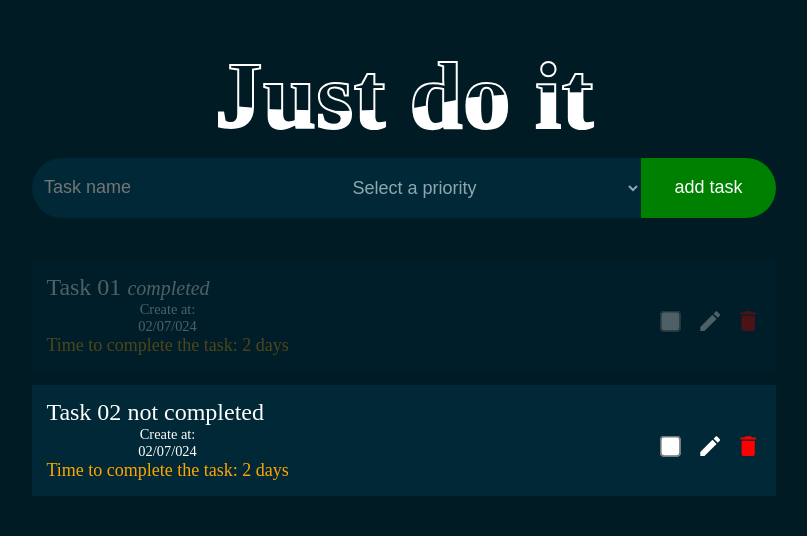
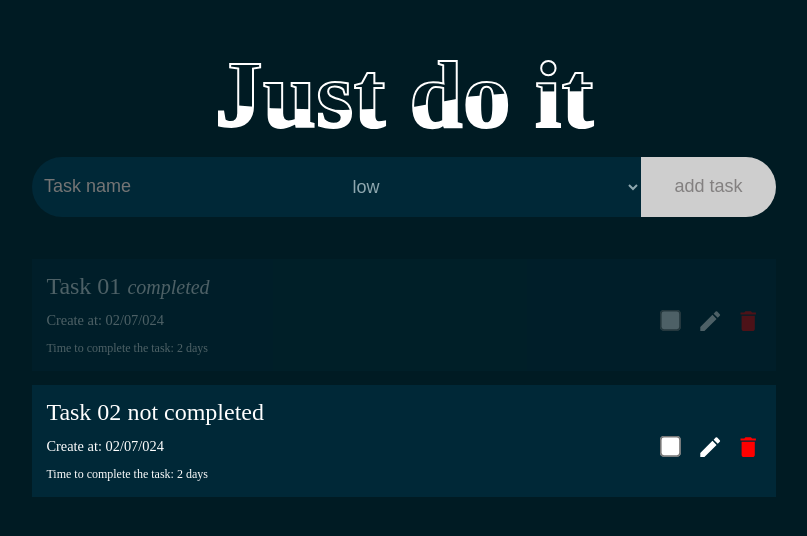
Before and after one commit to TiagoSilva34/Task-Organizer, a React (Vite) app: page / in a window 1280 px wide. Shown: the part 122-658 px from the top of the page, without its empty margins (236-1043 px from the left). Built offline with nearby package versions, Linux system fonts and the light colour scheme.

Commit message:
feat: criando component de task e estruturando alguns estilos no arquivo sass

```diff
--- a/src/pages/Task/index.tsx
+++ b/src/pages/Task/index.tsx
@@ -1,22 +1,102 @@
+import { useCallback, useEffect, useMemo, useState } from "react";
 import { Button } from "../../shared/components/Button";
 import { Form } from "../../shared/components/Form";
 import { Input } from "../../shared/components/Input";
 import { Select } from "../../shared/components/Select";
 import { TaskItem } from "./TaskItem";
-import './styles.scss'
+import "./styles.scss";
+import { Modal } from "../../shared/components/modal";
+import { useModel } from "../../shared/hooks/useModal";
 
 export const Task = () => {
+  const [title, setTitle] = useState<string>("");
+  const [priority, setPriority] = useState<string>("");
+  const [modalName, setMadalName] = useState<string>("")
+  const { toggle, isOpen } = useModel();
+
+  const enableBtnAdd = useMemo(() => {
+    if (title.length > 3 && priority.length && priority !== "default-value")
+      return false;
+    else return true;
+  }, [title, priority]);
+
+  const handleFormTitle = useCallback(
+    (value: string) => {
+      setTitle(value);
+    },
+    [title]
+  );
+
+  const handleFormPriority = useCallback(
+    (value: string) => {
+      setPriority(value);
+    },
+    [title]
+  );
+
+  const handleOpeModal = (name: string) => {
+    setMadalName(name)
+    toggle()
+  }
+
+  const setEndDate = () => {
+    console.log('Hello')
+    toggle()
+  }
+
   return (
     <div className="container p">
+      {modalName === "set-date-modal" && (
+        <Modal isOpen={isOpen} toggle={toggle}>
+        <h1>Do you want to set a date to complete the task?</h1>
+        <Form onSubmit={() => {}} className="form-set-date">
+          <Input type="date" value="" onChange={() => {}} className="date" />
+          <div className="modal-actions-date">
+            <Button
+              type="button"
+              onClick={() => setEndDate()}
+              className="btn-modal-date font-regular"
+              disabled={false}
+            >
+              add date
+            </Button>
+          </div>
+        </Form>
+      </Modal>
+      )}
       <div className="container-title">
         <h1 className="font-bold text-center title m">Just do it</h1>
         <h1 className="font-bold text-center title m">Just do it</h1>
       </div>
       <div className="form-container">
         <Form className="task-form" onSubmit={() => {}}>
-          <Input className="title-field mb" type="text" value="" placeholder="Task name" onChange={() => {}} />
-          <Select className="priority-list" onChange={() => {}} />
-          <Button className="btn-add mb mt" disabled={false} type="button" onClick={() => {}}>add task</Button>
+          <Input
+            className="title-field mb"
+            type="text"
+            value={title}
+            placeholder="Task name"
+            onChange={(event) => handleFormTitle(event.target.value)}
+          />
+          <Select
+            className="priority-list"
+            value={priority}
+            onChange={(event: any) => handleFormPriority(event.target.value)}
+          >
+            <option value="default-value">Select a priority</option>
+            <option value="low">low</option>
+            <option value="medium">medium</option>
+            <option value="high">high</option>
+          </Select>
+          <Button
+            className={
+              enableBtnAdd ? "disabled btn-add mb mt" : " enabled btn-add mb mt"
+            }
+            disabled={enableBtnAdd}
+            type="button"
+            onClick={() => handleOpeModal('set-date-modal')}
+          >
+            add task
+          </Button>
         </Form>
       </div>
 
--- a/src/pages/Task/styles.scss
+++ b/src/pages/Task/styles.scss
@@ -1,6 +1,5 @@
 @use '../../styles/mixins';
 @use '../../styles/_variables.sass';
-
 
 .container-title {
     width: 100%;
@@ -80,13 +79,24 @@
 }
 
 .form-container .btn-add {
-    background-color: green;
     font-size: 1.2rem;
     border-radius: 30px;
     width: 100px;
     padding: 1rem 0;
     color: #FFF;
 }
+
+.form-container .btn-add.enabled,
+.form-edit .btn-modal-add.enable {
+    background-color: green;
+}
+
+.form-container .btn-add.disabled,
+.form-edit .btn-modal-add.disabled {
+    background-color: #cecece;
+    color: #838080;
+}
+
 
 .form-container .btn-add:hover {
     background-color: transparent;
@@ -115,7 +125,7 @@
     width: 100%;
 }
 
-.task-list-container ul li p {
+.task-list-container ul li p span {
     font-size: 1.5rem;
     color: orange;
 }
@@ -141,6 +151,33 @@
 
 .task-list-container ul li .task-item-actions .btn-delele {
     color: #FF0000;
+}
+
+/* Editar task */
+.form-edit {
+    display: flex;
+    flex-direction: column;
+    align-items: center;
+    width: 100%;
+    justify-content: center;
+}
+
+.form-edit .new-title-field,
+.form-edit .new-priority-list {
+    width: 100%;
+    padding: 1.2rem 1rem;
+    border-bottom: 1px solid variables.$bg-primary-color;
+}
+
+.form-edit .new-title-field,
+.form-edit .new-priority-list {
+    width: 100%;
+    padding: 1.2rem 1rem;
+}
+
+.form-edit .btn-modal-add,
+.form-edit .btn-modal-cancel {
+    font-size: 2rem;
 }
 
 @media (min-width: 800px) {
@@ -210,4 +247,9 @@
     .task-list-container ul li:nth-child(1) {
         opacity: .3;
     }
+
+    .task-list-container ul li .createAt {
+        font-size: 1.2rem;
+        margin: 1rem 0;
+    }
 }
```
